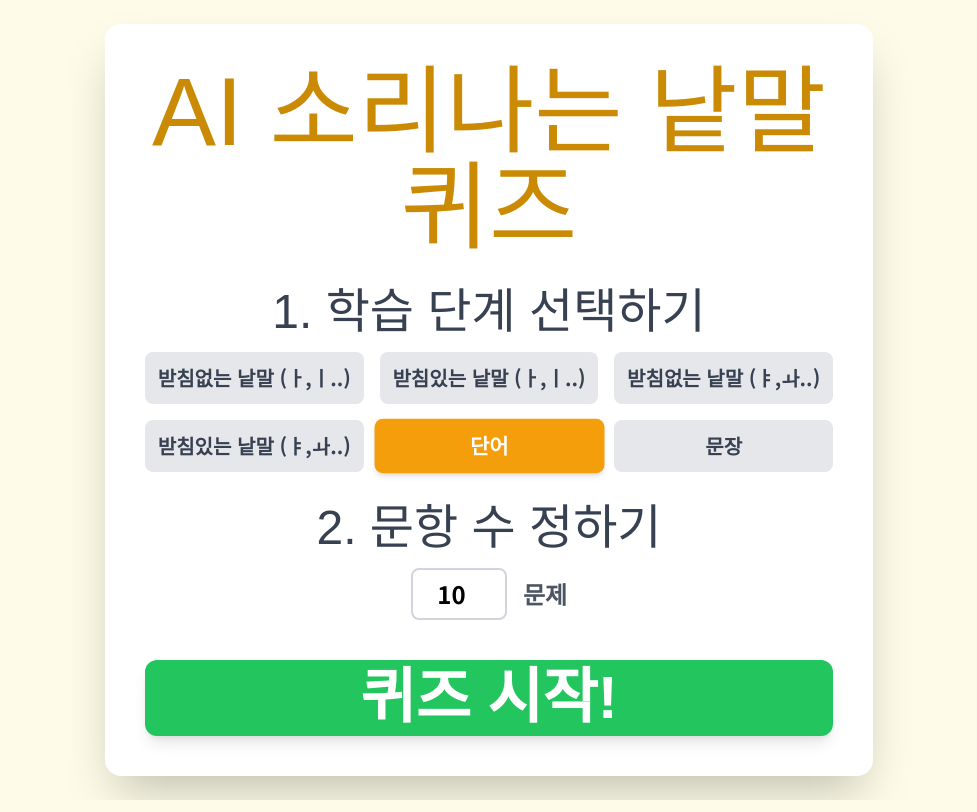
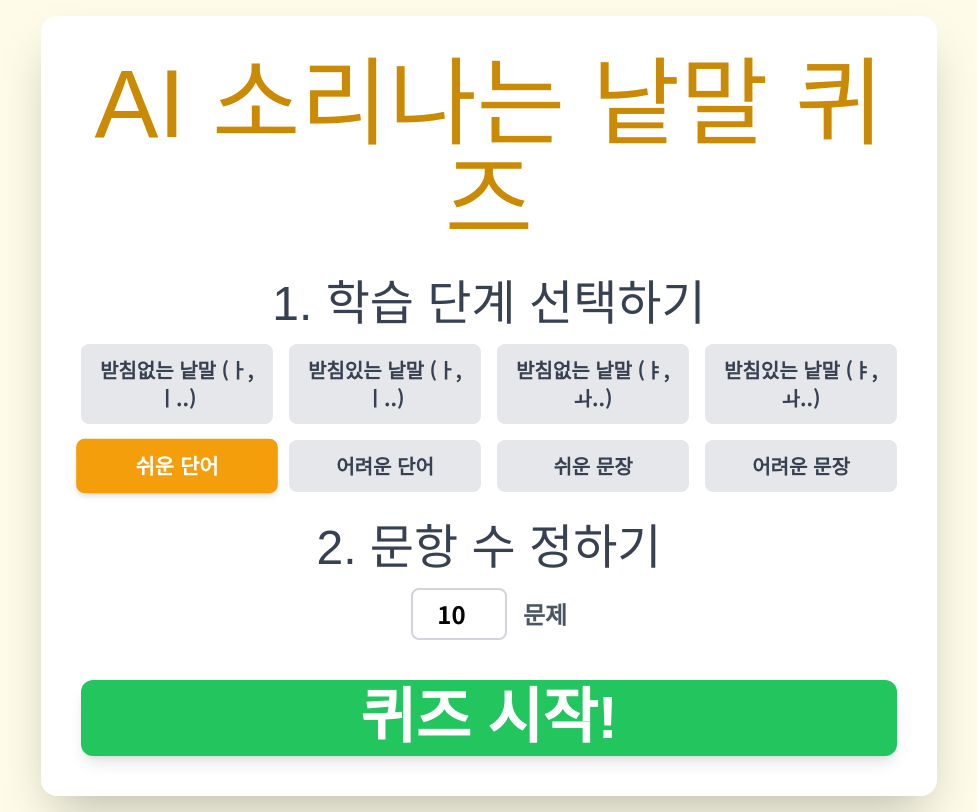
Before and after one commit to y5496694/natmal_Quiz, a plain HTML site: page index.html in a window 1280 px wide. Shown: the whole page, without its empty margins (151-1128 px from the left). Drawn offline with nearby package versions, Linux system fonts and the light colour scheme; a web font is replaced by a local one.

Commit message:
Update index.html

```diff
--- a/index.html
+++ b/index.html
@@ -54,19 +54,21 @@
 </head>
 <body class="bg-yellow-50 flex items-center justify-center min-h-screen p-4">
 
-    <div class="w-full max-w-3xl mx-auto">
+    <div class="w-full max-w-4xl mx-auto">
         <!-- 1. 설정 화면 -->
         <div id="setupView" class="w-full bg-white rounded-2xl shadow-2xl p-6 sm:p-10 text-center">
             <h1 class="text-7xl sm:text-8xl text-yellow-600">AI 소리나는 낱말 퀴즈</h1>
 
             <h2 class="text-5xl text-gray-700 mt-8 mb-4">1. 학습 단계 선택하기</h2>
-            <div id="categoryContainer" class="grid grid-cols-2 sm:grid-cols-3 gap-3 sm:gap-4">
+            <div id="categoryContainer" class="grid grid-cols-2 sm:grid-cols-4 gap-3 sm:gap-4">
                 <button data-category="cat1" class="category-btn p-3 text-lg sm:text-xl font-bold bg-gray-200 text-gray-700 rounded-lg transition-all duration-300">받침없는 낱말 (ㅏ,ㅣ..)</button>
                 <button data-category="cat2" class="category-btn p-3 text-lg sm:text-xl font-bold bg-gray-200 text-gray-700 rounded-lg transition-all duration-300">받침있는 낱말 (ㅏ,ㅣ..)</button>
                 <button data-category="cat3" class="category-btn p-3 text-lg sm:text-xl font-bold bg-gray-200 text-gray-700 rounded-lg transition-all duration-300">받침없는 낱말 (ㅑ,ㅘ..)</button>
                 <button data-category="cat4" class="category-btn p-3 text-lg sm:text-xl font-bold bg-gray-200 text-gray-700 rounded-lg transition-all duration-300">받침있는 낱말 (ㅑ,ㅘ..)</button>
-                <button data-category="cat5" class="category-btn p-3 text-lg sm:text-xl font-bold bg-gray-200 text-gray-700 rounded-lg transition-all duration-300">단어</button>
-                <button data-category="cat6" class="category-btn p-3 text-lg sm:text-xl font-bold bg-gray-200 text-gray-700 rounded-lg transition-all duration-300">문장</button>
+                <button data-category="cat5" class="category-btn p-3 text-lg sm:text-xl font-bold bg-gray-200 text-gray-700 rounded-lg transition-all duration-300">쉬운 단어</button>
+                <button data-category="cat7" class="category-btn p-3 text-lg sm:text-xl font-bold bg-gray-200 text-gray-700 rounded-lg transition-all duration-300">어려운 단어</button>
+                <button data-category="cat6" class="category-btn p-3 text-lg sm:text-xl font-bold bg-gray-200 text-gray-700 rounded-lg transition-all duration-300">쉬운 문장</button>
+                <button data-category="cat8" class="category-btn p-3 text-lg sm:text-xl font-bold bg-gray-200 text-gray-700 rounded-lg transition-all duration-300">어려운 문장</button>
             </div>
 
             <h2 class="text-5xl text-gray-700 mt-8 mb-4">2. 문항 수 정하기</h2>
@@ -125,8 +127,10 @@
             cat2: "받침이 있고 'ㅏ, ㅓ, ㅗ, ㅜ, ㅡ, ㅣ' 같은 단모음만 사용한, 초등학생 저학년 수준의 한글 낱말",
             cat3: "받침이 없고 'ㅑ, ㅕ, ㅘ, ㅝ' 같은 이중모음이 포함된, 초등학생 저학년 수준의 한글 낱말",
             cat4: "받침이 있고 'ㅑ, ㅕ, ㅘ, ㅝ' 같은 이중모음이 포함된, 초등학생 저학년 수준의 한글 낱말",
-            cat5: "초등학생 저학년 수준의 일반적인 두세 글자 한글 단어",
-            cat6: "초등학생 저학년 수준의 3~5개 어절로 이루어진 짧고 간단한 한글 문장"
+            cat5: "초등학생 저학년 수준의 쉬운 두세 글자 한글 단어",
+            cat6: "초등학생 저학년 수준의 3~5개 어절로 이루어진 짧고 쉬운 한글 문장",
+            cat7: "초등학생 고학년 수준의 받침이 복잡하거나 조금 더 긴 한글 단어",
+            cat8: "초등학생 고학년 수준의 5~7개 어절로 이루어진 조금 더 길고 복잡한 한글 문장"
         };
 
         const colors = [ 'bg-blue-500', 'bg-red-500', 'bg-purple-500', 'bg-pink-500', 'bg-indigo-500', 'bg-teal-500' ];
@@ -162,7 +166,7 @@
             const utterThis = new SpeechSynthesisUtterance(text);
             utterThis.lang = 'ko-KR';
             utterThis.pitch = 1.2;
-            utterThis.rate = (currentCategory === 'cat6') ? 0.9 : 0.8;
+            utterThis.rate = (currentCategory === 'cat6' || currentCategory === 'cat8') ? 0.9 : 0.8;
             synth.speak(utterThis);
         }
 
@@ -172,7 +176,7 @@
             const prompt = `${description} 퀴즈를 만들려고 해. 각 문제마다 정답 1개와 그럴듯한 오답 2개를 포함해서 총 3개의 보기를 만들어줘. 전체 ${count}개의 문제를 JSON 형식으로 만들어줘. 형식은 {"quiz": [{"answer": "정답", "choices": ["보기1", "보기2", "보기3"]}]} 이야. choices 배열 안에는 반드시 answer가 포함되어야 하고, 3개의 보기들은 서로 달라야 해.`;
 
             // 사용자의 API 키를 여기에 적용합니다.
-            const apiKey = "AIzaSyCdMA2C97_6sE3NLYktT1fbwXvOXxhjeMg";
+            const apiKey = ""; // API 키를 여기에 입력하거나, 비워두면 Canvas 환경에서 제공됩니다.
             const apiUrl = `https://generativelanguage.googleapis.com/v1beta/models/gemini-2.0-flash:generateContent?key=${apiKey}`;
 
             const payload = {
```
